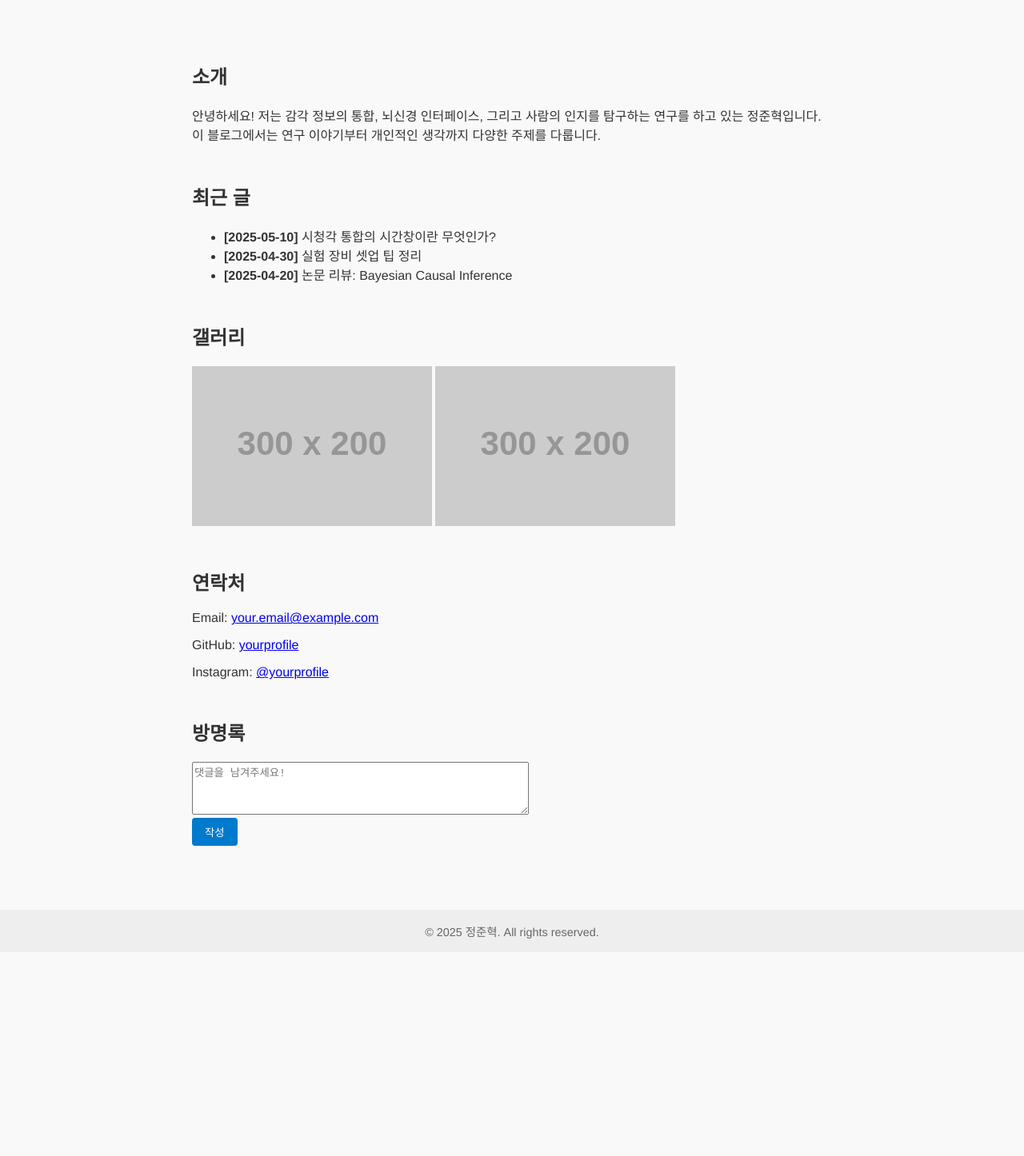
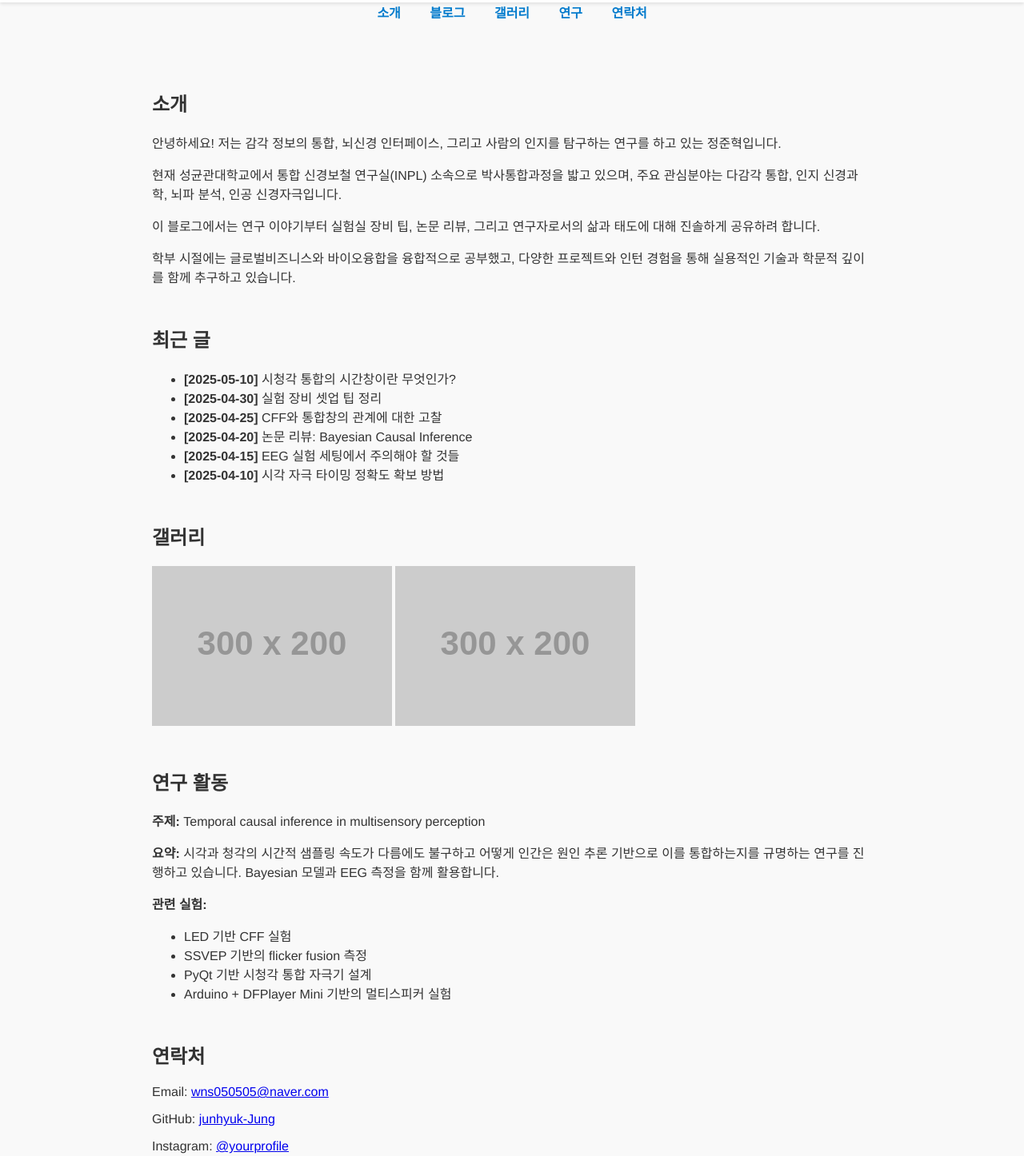
Before and after one commit to junhyuk-Jung/Junpage, a plain HTML site: page index.html in a window 1280 px wide. Shown: the part 360-1806 px from the top of the page at 80% size. Before the commit the page ends 1551 px from the top, so only its background shows below. Drawn offline with Linux system fonts and the light colour scheme; placeholder pictures from the web are drawn by us.

Commit message:
Update index.html

```diff
--- a/index.html
+++ b/index.html
@@ -29,7 +29,7 @@
       font-weight: bold;
     }
     main {
-      max-width: 800px;
+      max-width: 900px;
       margin: auto;
       padding: 2rem;
     }
@@ -44,12 +44,13 @@
       color: #666;
     }
     img.profile {
-      width: 120px;
-      height: 120px;
+      width: 150px;
+      height: 150px;
       border-radius: 50%;
       object-fit: cover;
       margin: 1rem auto;
       display: block;
+      border: 2px solid #007acc;
     }
     button {
       background-color: #007acc;
@@ -67,7 +68,7 @@
 <body>
   <header>
     <h1>정준혁의 블로그</h1>
-    <img src="https://via.placeholder.com/120" alt="프로필 이미지" class="profile" />
+    <img src="junpicture.jpg" alt="프로필 이미지" class="profile" />
     <p>감각 통합, 뇌공학, 그리고 삶에 대한 이야기들</p>
   </header>
 
@@ -75,13 +76,17 @@
     <a href="#about">소개</a>
     <a href="#posts">블로그</a>
     <a href="#gallery">갤러리</a>
+    <a href="#projects">연구</a>
     <a href="#contact">연락처</a>
   </nav>
 
   <main>
     <section id="about">
       <h2>소개</h2>
-      <p>안녕하세요! 저는 감각 정보의 통합, 뇌신경 인터페이스, 그리고 사람의 인지를 탐구하는 연구를 하고 있는 정준혁입니다. 이 블로그에서는 연구 이야기부터 개인적인 생각까지 다양한 주제를 다룹니다.</p>
+      <p>안녕하세요! 저는 감각 정보의 통합, 뇌신경 인터페이스, 그리고 사람의 인지를 탐구하는 연구를 하고 있는 정준혁입니다.</p>
+      <p>현재 성균관대학교에서 통합 신경보철 연구실(INPL) 소속으로 박사통합과정을 밟고 있으며, 주요 관심분야는 다감각 통합, 인지 신경과학, 뇌파 분석, 인공 신경자극입니다.</p>
+      <p>이 블로그에서는 연구 이야기부터 실험실 장비 팁, 논문 리뷰, 그리고 연구자로서의 삶과 태도에 대해 진솔하게 공유하려 합니다.</p>
+      <p>학부 시절에는 글로벌비즈니스와 바이오융합을 융합적으로 공부했고, 다양한 프로젝트와 인턴 경험을 통해 실용적인 기술과 학문적 깊이를 함께 추구하고 있습니다.</p>
     </section>
 
     <section id="posts">
@@ -89,7 +94,10 @@
       <ul>
         <li><strong>[2025-05-10]</strong> 시청각 통합의 시간창이란 무엇인가?</li>
         <li><strong>[2025-04-30]</strong> 실험 장비 셋업 팁 정리</li>
+        <li><strong>[2025-04-25]</strong> CFF와 통합창의 관계에 대한 고찰</li>
         <li><strong>[2025-04-20]</strong> 논문 리뷰: Bayesian Causal Inference</li>
+        <li><strong>[2025-04-15]</strong> EEG 실험 세팅에서 주의해야 할 것들</li>
+        <li><strong>[2025-04-10]</strong> 시각 자극 타이밍 정확도 확보 방법</li>
       </ul>
     </section>
 
@@ -99,10 +107,23 @@
       <img src="https://via.placeholder.com/300x200" alt="갤러리 이미지2" />
     </section>
 
+    <section id="projects">
+      <h2>연구 활동</h2>
+      <p><strong>주제:</strong> Temporal causal inference in multisensory perception</p>
+      <p><strong>요약:</strong> 시각과 청각의 시간적 샘플링 속도가 다름에도 불구하고 어떻게 인간은 원인 추론 기반으로 이를 통합하는지를 규명하는 연구를 진행하고 있습니다. Bayesian 모델과 EEG 측정을 함께 활용합니다.</p>
+      <p><strong>관련 실험:</strong></p>
+      <ul>
+        <li>LED 기반 CFF 실험</li>
+        <li>SSVEP 기반의 flicker fusion 측정</li>
+        <li>PyQt 기반 시청각 통합 자극기 설계</li>
+        <li>Arduino + DFPlayer Mini 기반의 멀티스피커 실험</li>
+      </ul>
+    </section>
+
     <section id="contact">
       <h2>연락처</h2>
-      <p>Email: <a href="mailto:your.email@example.com">your.email@example.com</a></p>
-      <p>GitHub: <a href="https://github.com/yourprofile" target="_blank">yourprofile</a></p>
+      <p>Email: <a href="mailto:wns050505@naver.com">wns050505@naver.com</a></p>
+      <p>GitHub: <a href="https://github.com/junhyuk-Jung" target="_blank">junhyuk-Jung</a></p>
       <p>Instagram: <a href="https://instagram.com/yourprofile" target="_blank">@yourprofile</a></p>
     </section>
 
```
